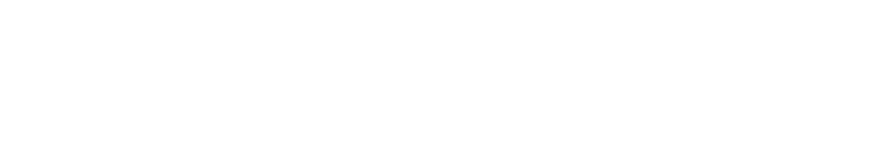
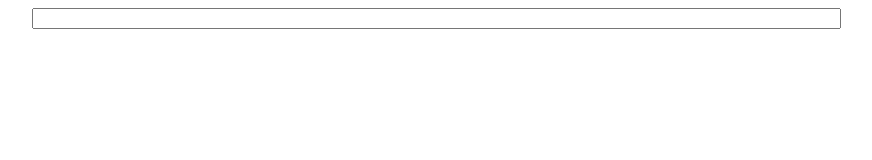
Before and after one commit to AMMUTI/HTML, a plain HTML site: page Java Script/test.html in a window 1280 px wide. Shown: the whole page, without its empty margins (229-1101 px from the left). Drawn offline with nearby package versions, Linux system fonts and the light colour scheme.

Commit message:
Update test.html

```diff
--- a/Java Script/test.html
+++ b/Java Script/test.html
@@ -43,7 +43,7 @@ p{
     <body>
       <div class="container" style="margin-left:20%;">
         <div id="sqr">
-          <input type="text" name="" id="t" style=" border: none; outline: none; width:500px;decoration:none; padding-left:30%;" value="">
+          <input type="text" name="" id="t" style="  outline: none; width:500px;decoration:none; padding-left:30%;" value="">
           <div class="print" style="margin-left:20%;">
 
           </div>
```
